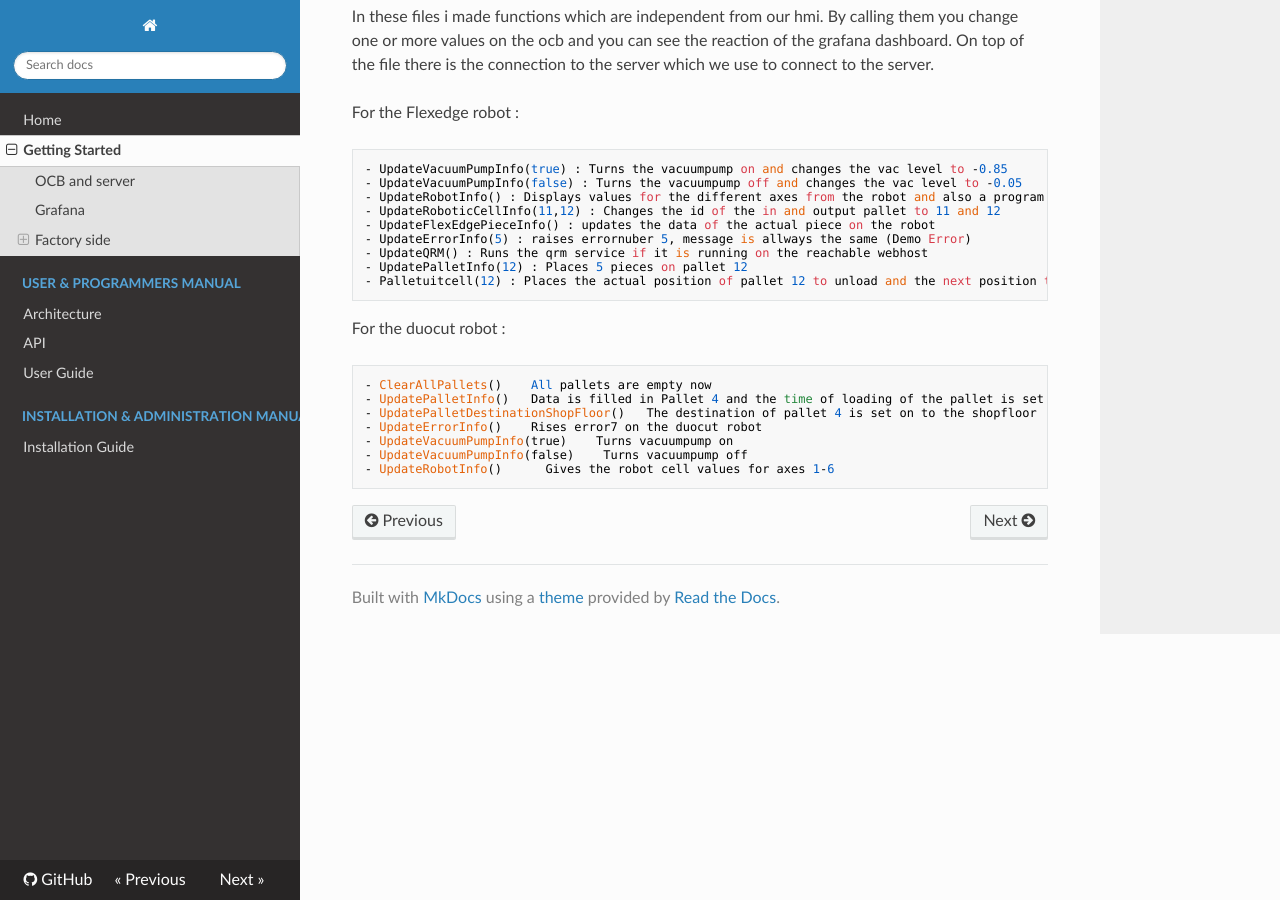
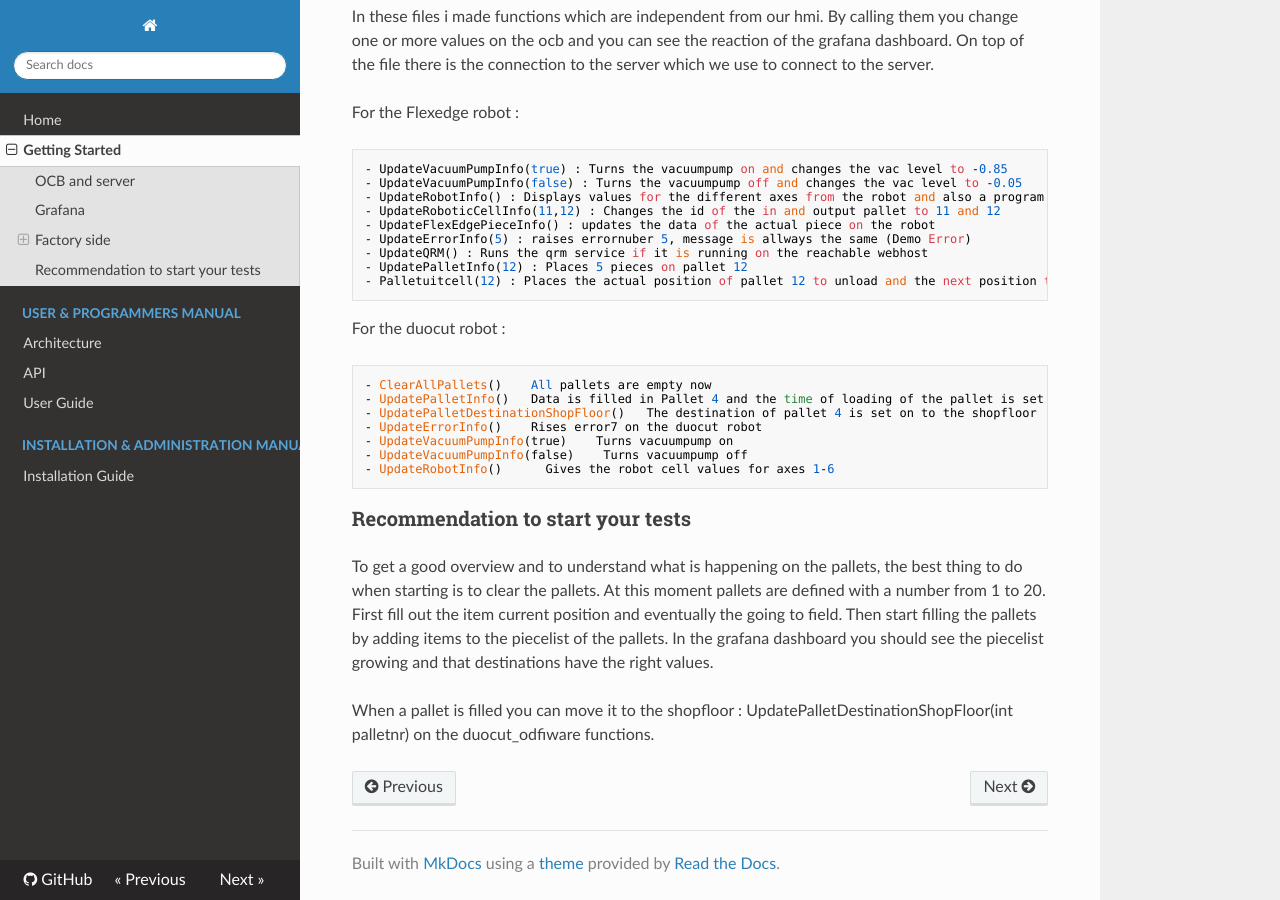
Before and after one commit to ramp-eu/JS2SF, an MkDocs documentation site: the page built from docs/getting-started.md, in a window 1280 px wide and 900 px high, scrolled down 953 px. Built offline with MkDocs 1.6.1, drawn with Linux system fonts in a browser that asks for light colours; nearby versions of some CDN libraries; old or Windows-style settings are respelled for this version of MkDocs.

Commit message:
Update getting-started.md

```diff
--- a/docs/getting-started.md
+++ b/docs/getting-started.md
@@ -8,6 +8,7 @@ Also cratedb and quantumleap should be running after following these steps.
 
 ### Grafana
 Install grafana on the server and load the three json files uploaded tot the ramp platform.
+
 
 ### Factory side
 For testing the setup there are two options:
@@ -50,3 +51,10 @@ For the duocut robot :
     - UpdateVacuumPumpInfo(true)    Turns vacuumpump on
     - UpdateVacuumPumpInfo(false)    Turns vacuumpump off
     - UpdateRobotInfo()      Gives the robot cell values for axes 1-6
+
+### Recommendation to start your tests
+To get a good overview and to understand what is happening on the pallets, the best thing to do when starting is to clear the pallets. At this moment pallets are defined with a number from 1 to 20.
+First fill out the item current position and eventually the going to field.
+Then start filling the pallets by adding items to the piecelist of the pallets. In the grafana dashboard you should see the piecelist growing and that destinations have the right values.
+
+When a pallet is filled you can move it to the shopfloor : UpdatePalletDestinationShopFloor(int palletnr) on the duocut_odfiware functions.
```
